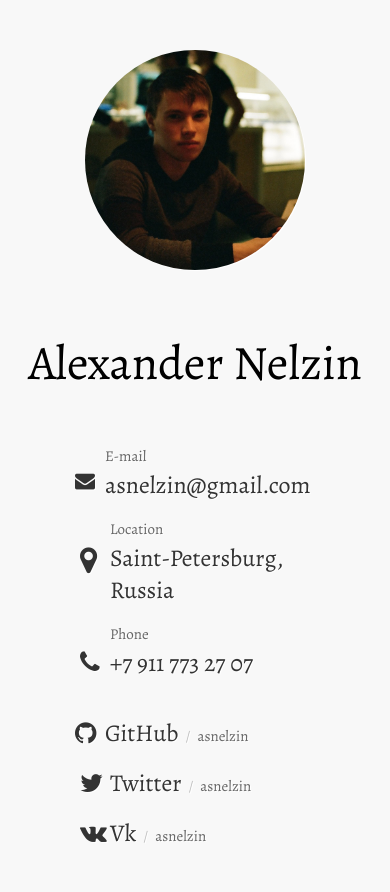
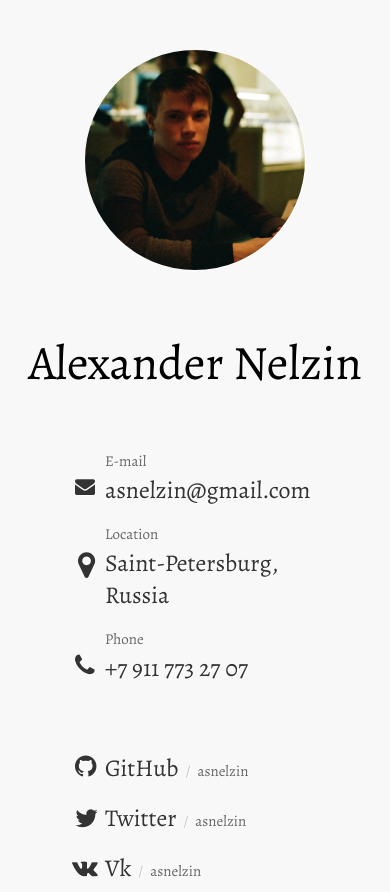
Before and after one commit to asnelzin/asnelzin.ru, a plain HTML site: page index.html in a window 390 px wide. Before the commit the page ends 857 px from the top, so only its background shows below. Drawn offline with nearby package versions, Linux system fonts and the light colour scheme.

Commit message:
First major version.

```diff
--- /dev/null
+++ b/css/icons.css
@@ -0,0 +1,43 @@
+@font-face {
+	font-family: 'icomoon';
+	src:url('fonts/icomoon.eot?ghv70v');
+	src:url('fonts/icomoon.eot?#iefixghv70v') format('embedded-opentype'),
+		url('fonts/icomoon.woff?ghv70v') format('woff'),
+		url('fonts/icomoon.ttf?ghv70v') format('truetype'),
+		url('fonts/icomoon.svg?ghv70v#icomoon') format('svg');
+	font-weight: normal;
+	font-style: normal;
+}
+
+[class^="icon-"], [class*=" icon-"] {
+	font-family: 'icomoon';
+	speak: none;
+	font-style: normal;
+	font-weight: normal;
+	font-variant: normal;
+	text-transform: none;
+	line-height: 1;
+
+	/* Better Font Rendering =========== */
+	-webkit-font-smoothing: antialiased;
+	-moz-osx-font-smoothing: grayscale;
+}
+
+.icon-github:before {
+	content: "\e604";
+}
+.icon-phone:before {
+	content: "\e605";
+}
+.icon-twitter:before {
+	content: "\e603";
+}
+.icon-location:before {
+	content: "\e600";
+}
+.icon-vk:before {
+	content: "\e601";
+}
+.icon-email:before {
+	content: "\e602";
+}
--- a/css/main.css
+++ b/css/main.css
@@ -36,7 +36,7 @@ body {
 }
 
 .list {
-    padding-top: 20px;
+    padding-top: 25px;
     position: relative;
 }
 
@@ -46,10 +46,11 @@ body {
 
 .piece {
     display: inline-block;
+    padding-left: 10px;
     margin-left: 50px;
     text-align: left;
     vertical-align: top;
-    width: 250px;
+    width: 280px;
     box-sizing: border-box;
 }
 
@@ -60,7 +61,7 @@ a {
 
 .link {
     display: inline-block;
-    padding: 10px 14px 8px 35px;
+    padding: 10px 14px 8px 40px;
     position: relative;
     border-radius: 3px;
 }
@@ -89,8 +90,8 @@ a {
 
 .icon {
     position: absolute;
-    left: 5px;
-    top: 32px;
+    left: 10px;
+    top: 34px;
 }
 
 .email .icon  {
@@ -98,10 +99,12 @@ a {
 }
 
 .location .icon {
+    left: 13px;
     font-size: 30px;
 }
 
 .phone .icon {
+    top: 32px;
     font-size: 25px;
 }
 
@@ -114,19 +117,63 @@ a {
 }
 
 .twitter .icon {
+    top: 12px;
     font-size: 25px;
 }
 
 .vk .icon {
-    font-size: 25px;
+    left: 7px;
+    top: 12px;
+    font-size: 24px;
 }
 
-@media (max-width: 886px) {
+@media all and (max-width: 970px) {
+    .piece {
+        margin-left: 10px;
+    }
+
     .piece:first-child {
         margin-left: 0;
     }
+}
+
+@media all and (max-width: 890px) {
+    .list {
+        display: inline-block;
+        vertical-align: top
+    }
+
+    .links {
+        margin-top: 25px;
+        margin-left: 20px
+    }
 
     .piece {
-        margin-left: 10px;
+        display: block;
+        margin: 0 auto
+    }
+
+    .piece, .piece:first-child {
+        margin: 0 auto
     }
 }
+
+@media all and (max-width: 585px) {
+    .list {
+        display: block
+    }
+
+    .links {
+        margin-left: 0
+    }
+
+    .piece, .piece:first-child {
+        margin: 0 auto
+    }
+}
+
+@media all and (max-width: 585px) and (max-height: 715px) {
+    .links {
+        margin-top: 15px
+    }
+}
--- a/index.html
+++ b/index.html
@@ -4,8 +4,8 @@
     <meta charset="UTF-8">
     <meta http-equiv="X-UA-Compatible" content="IE=edge">
     <meta name="viewport" content="width=device-width, initial-scale=1.0, maximum-scale=1.0, user-scalable=0">
-    <link href="//maxcdn.bootstrapcdn.com/font-awesome/4.2.0/css/font-awesome.min.css" rel="stylesheet">
     <link href='http://fonts.googleapis.com/css?family=Alegreya' rel='stylesheet' type='text/css'>
+    <link rel="stylesheet" href="css/icons.css"/>
     <link rel="stylesheet" href="css/main.css"/>
     <title>Alexander Nelzin</title>
 </head>
@@ -21,21 +21,21 @@
                 <li class="email piece">
                     <a class="link" href="mailto:asnelzin@gmail.com">
                         <div class="label">E-mail</div>
-                        <div class="icon"><i class="fa fa-envelope"></i></div>
+                        <div class="icon"><i class="icon-email"></i></div>
                         <div class="value">asnelzin@gmail.com</div>
                     </a>
                 </li>
                 <li class="location piece">
                     <a class="link" href="">
                         <div class="label">Location</div>
-                        <div class="icon"><i class="fa fa-map-marker"></i></div>
+                        <div class="icon"><i class="icon-location"></i></div>
                         <div class="value">Saint-Petersburg, Russia</div>
                     </a>
                 </li>
                 <li class="phone piece">
                     <a class="link" href="">
                         <div class="label">Phone</div>
-                        <div class="icon"><i class="fa fa-phone"></i></div>
+                        <div class="icon"><i class="icon-phone"></i></div>
                         <div class="value">+7 911 773 27 07</div>
                     </a>
                 </li>
@@ -43,7 +43,7 @@
             <ul class="links list">
                 <li class="github piece">
                     <a class="link" href="https://github.com/asnelzin">
-                        <div class="icon"><i class="fa fa-github"></i></div>
+                        <div class="icon"><i class="icon-github"></i></div>
                         <span class="service">GitHub</span>
                         <span class="dash">/</span>
                         <span class="login">asnelzin</span>
@@ -51,7 +51,7 @@
                 </li>
                 <li class="twitter piece">
                     <a class="link" href="https://twitter.com/asnelzin">
-                        <div class="icon"><i class="fa fa-twitter"></i></div>
+                        <div class="icon"><i class="icon-twitter"></i></div>
                         <span class="service">Twitter</span>
                         <span class="dash">/</span>
                         <span class="login">asnelzin</span>
@@ -59,7 +59,7 @@
                 </li>
                 <li class="vk piece">
                     <a class="link" href="https://vk.com/asnelzin">
-                        <div class="icon"><i class="fa fa-vk"></i></div>
+                        <div class="icon"><i class="icon-vk"></i></div>
                         <span class="service">Vk</span>
                         <span class="dash">/</span>
                         <span class="login">asnelzin</span>
@@ -69,7 +69,5 @@
         </div>
     </div>
 </div>
-<script src="//code.jquery.com/jquery-2.1.1.min.js"></script>
-<!--<script src="{% static 'js/bootstrap.min.js' %}"></script>-->
 </body>
 </html>
```
Also changed, not shown: css/fonts/icomoon.ttf (added), css/fonts/icomoon.woff (added), 2 other files.
